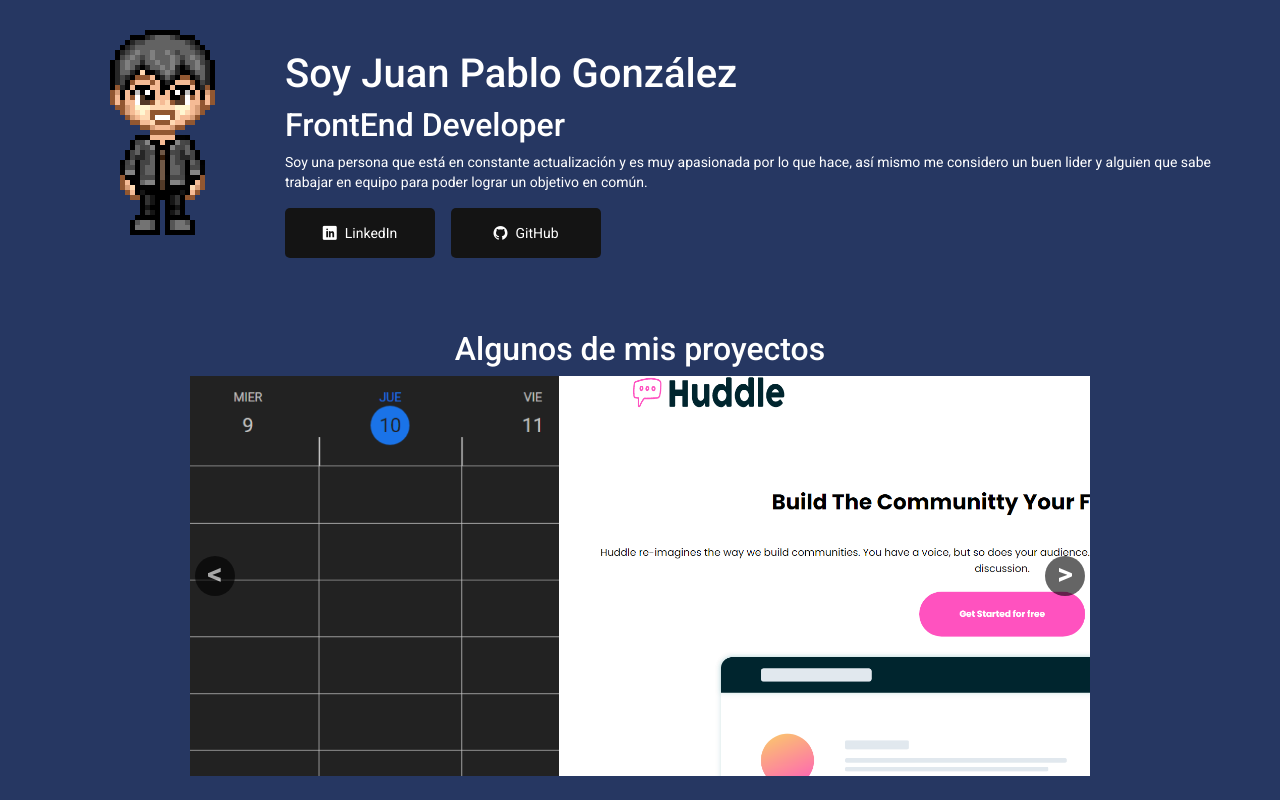
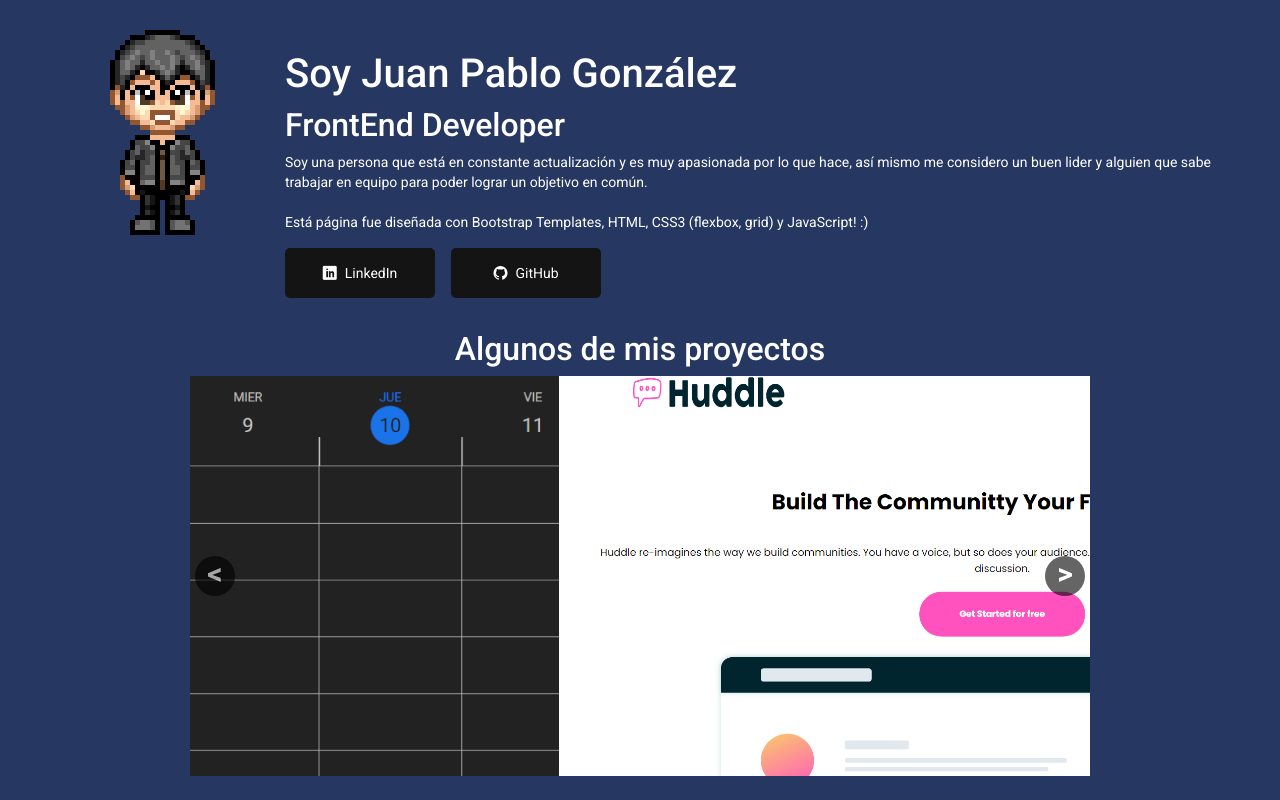
Before and after one commit to jap102321/My-Portfolio, a plain HTML site: page index.html in a window 1280 px wide. Shown: the top 800 px of the page. Drawn offline with nearby package versions, Linux system fonts and the light colour scheme; files whose address does not match are found by name.

Commit message:
Add files via upload

```diff
--- a/index.html
+++ b/index.html
@@ -58,7 +58,9 @@
            <div class="abtMeDescription">
             <span>Soy una persona que está en constante actualización y es muy apasionada
              por lo que hace, así mismo me considero un buen lider y alguien que sabe
-             trabajar en equipo para poder lograr un objetivo en común.
+             trabajar en equipo para poder lograr un objetivo en común.<br>
+              <br>
+             Está página fue diseñada con Bootstrap Templates, HTML, CSS3 (flexbox, grid) y JavaScript! :)
              </span><br>
               <div class="buttonsAbtMe">
                 <div class="buttonDiv" >
```
